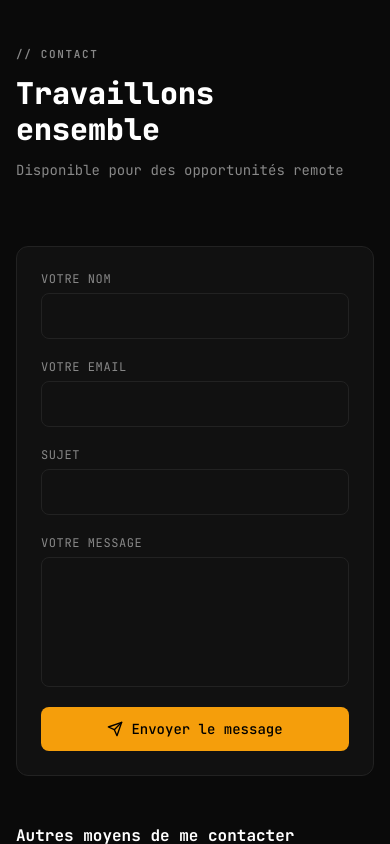
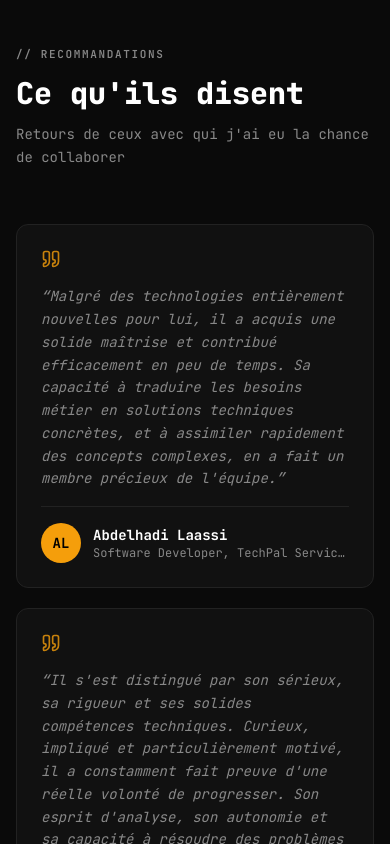
Before and after one commit to Gninho-silue/silue.dev, a Next.js app: page / in a window 390 px wide. Shown: the part 10440-11284 px from the top of the page. Built offline with nearby package versions, Linux system fonts and the light colour scheme.

Commit message:
feat: add testimonials section with recommendations grid

```diff
--- a/app/page.tsx
+++ b/app/page.tsx
@@ -5,6 +5,7 @@ import AboutSection from '@/components/sections/AboutSection';
 import StackSection from '@/components/sections/StackSection';
 import ProjectsSection from '@/components/sections/ProjectsSection';
 import ExperienceSection from '@/components/sections/ExperienceSection';
+import TestimonialsSection from '@/components/sections/TestimonialsSection';
 import ContactSection from '@/components/sections/ContactSection';
 import JobPilotBanner from '@/components/ui/JobPilotBanner';
 
@@ -18,6 +19,7 @@ export default function Home() {
         <StackSection />
         <ProjectsSection />
         <ExperienceSection />
+        <TestimonialsSection />
         <ContactSection />
       </main>
       <Footer />
--- a/components/layout/Navbar.tsx
+++ b/components/layout/Navbar.tsx
@@ -8,7 +8,7 @@ import ThemeToggle from '@/components/ui/ThemeToggle';
 import LanguageToggle from '@/components/ui/LanguageToggle';
 import CVDownloadDropdown from '@/components/ui/CVDownloadDropdown';
 
-const NAV_SECTIONS = ['about', 'stack', 'projects', 'experience', 'contact'] as const;
+const NAV_SECTIONS = ['about', 'stack', 'projects', 'experience', 'testimonials', 'contact'] as const;
 
 export default function Navbar() {
   const t = useTranslations('nav');
--- /dev/null
+++ b/components/sections/TestimonialsSection.tsx
@@ -0,0 +1,99 @@
+'use client';
+
+import { useRef } from 'react';
+import { Quote } from 'lucide-react';
+import { motion, useInView, type Variants } from 'framer-motion';
+import { useTranslations } from 'next-intl';
+import { testimonials, type Testimonial } from '@/content/testimonials';
+
+// ─── Framer variants ──────────────────────────────────────────────────────────
+
+const fadeUp: Variants = {
+  hidden:  { opacity: 0, y: 24 },
+  visible: { opacity: 1, y: 0, transition: { duration: 0.4, ease: 'easeOut' } },
+};
+
+// ─── Testimonial card ─────────────────────────────────────────────────────────
+
+function TestimonialCard({ testimonial, index }: { testimonial: Testimonial; index: number }) {
+  const ref = useRef<HTMLDivElement>(null);
+  const isInView = useInView(ref, { once: true, margin: '-40px' });
+  const t = useTranslations();
+
+  const tKey = testimonial.id
+    .replace(/-([a-z])/g, (_: string, c: string) => c.toUpperCase());
+
+  return (
+    <motion.div
+      ref={ref}
+      variants={fadeUp}
+      initial="hidden"
+      animate={isInView ? 'visible' : 'hidden'}
+      transition={{ delay: index * 0.1 }}
+      className="flat-card flex flex-col gap-4 p-6"
+    >
+      <Quote className="h-5 w-5 text-[var(--accent)] opacity-80" aria-hidden />
+
+      <p className="font-mono text-sm text-[var(--text-secondary)] leading-relaxed italic">
+        &ldquo;{t(`testimonials.${tKey}.quote` as Parameters<typeof t>[0])}&rdquo;
+      </p>
+
+      <div className="flex items-center gap-3 mt-auto pt-4 border-t border-[var(--border)]">
+        <div className="flex h-10 w-10 shrink-0 items-center justify-center rounded-full bg-[var(--accent)] text-black font-mono text-sm font-bold">
+          {testimonial.initials}
+        </div>
+        <div className="min-w-0">
+          <p className="font-mono text-sm font-bold text-[var(--text-primary)] truncate">
+            {testimonial.name}
+          </p>
+          <p className="font-mono text-xs text-[var(--text-secondary)] truncate">
+            {testimonial.role}, {testimonial.organization}
+          </p>
+        </div>
+      </div>
+    </motion.div>
+  );
+}
+
+// ─── Main section ─────────────────────────────────────────────────────────────
+
+export default function TestimonialsSection() {
+  const t = useTranslations('testimonials');
+  const headerRef = useRef<HTMLDivElement>(null);
+  const isHeaderInView = useInView(headerRef, { once: true, margin: '-60px' });
+
+  return (
+    <section
+      id="testimonials"
+      className="relative py-24 md:py-32 bg-[var(--bg)]"
+    >
+      <div className="relative z-10 w-full max-w-7xl mx-auto px-4 sm:px-6 lg:px-8">
+
+        {/* ── Header ── */}
+        <motion.div
+          ref={headerRef}
+          variants={fadeUp}
+          initial="hidden"
+          animate={isHeaderInView ? 'visible' : 'hidden'}
+          className="flex flex-col gap-3 mb-14"
+        >
+          <p className="section-label">{'// '}{t('label')}</p>
+          <h2 className="font-mono font-black text-3xl md:text-4xl text-[var(--text-primary)]">
+            {t('title')}
+          </h2>
+          <p className="font-mono text-sm text-[var(--text-secondary)] max-w-xl leading-relaxed">
+            {t('subtitle')}
+          </p>
+        </motion.div>
+
+        {/* ── Grid ── */}
+        <div className="grid grid-cols-1 md:grid-cols-2 gap-5 max-w-4xl">
+          {testimonials.map((testimonial, i) => (
+            <TestimonialCard key={testimonial.id} testimonial={testimonial} index={i} />
+          ))}
+        </div>
+
+      </div>
+    </section>
+  );
+}
--- /dev/null
+++ b/content/testimonials.ts
@@ -0,0 +1,27 @@
+export interface Testimonial {
+  id: string;
+  name: string;
+  role: string;
+  organization: string;
+  quoteKey: string;
+  initials: string;
+}
+
+export const testimonials: Testimonial[] = [
+  {
+    id: 'abdelhadi-laassi',
+    name: 'Abdelhadi Laassi',
+    role: 'Software Developer',
+    organization: 'TechPal Services',
+    quoteKey: 'testimonials.abdelhadiLaassi.quote',
+    initials: 'AL',
+  },
+  {
+    id: 'tarik-boudaa',
+    name: 'Pr. Tarik Boudaa',
+    role: 'Enseignant Chercheur',
+    organization: 'ENSA Al Hoceima',
+    quoteKey: 'testimonials.tarikBoudaa.quote',
+    initials: 'TB',
+  },
+];
--- a/messages/en.json
+++ b/messages/en.json
@@ -4,6 +4,7 @@
     "stack": "Stack",
     "projects": "Projects",
     "experience": "Experience",
+    "testimonials": "Recommendations",
     "contact": "Contact",
     "downloadCV": "Download Resume",
     "cvFrench": "Version Française",
@@ -162,6 +163,17 @@
       "python": "Complete Python Training"
     }
   },
+  "testimonials": {
+    "label": "RECOMMENDATIONS",
+    "title": "What people say",
+    "subtitle": "Feedback from people I had the chance to work with",
+    "abdelhadiLaassi": {
+      "quote": "Despite working with technologies entirely new to him, he acquired a solid understanding and contributed effectively in a short period of time. His ability to translate business requirements into practical technical solutions, and to quickly grasp complex concepts, made him a valuable member of the team."
+    },
+    "tarikBoudaa": {
+      "quote": "He distinguished himself through his seriousness, rigor, and solid technical skills. Curious, committed and particularly motivated, he consistently demonstrated a genuine desire to grow. His analytical mindset, autonomy and ability to solve complex problems are undeniable strengths."
+    }
+  },
   "contact": {
     "label": "CONTACT",
     "sectionTitle": "Let's work together",
--- a/messages/fr.json
+++ b/messages/fr.json
@@ -4,6 +4,7 @@
     "stack": "Stack",
     "projects": "Projets",
     "experience": "Expérience",
+    "testimonials": "Recommandations",
     "contact": "Contact",
     "downloadCV": "Télécharger le CV",
     "cvFrench": "Version Française",
@@ -162,6 +163,17 @@
       "python": "Python Formation Complète"
     }
   },
+  "testimonials": {
+    "label": "RECOMMANDATIONS",
+    "title": "Ce qu'ils disent",
+    "subtitle": "Retours de ceux avec qui j'ai eu la chance de collaborer",
+    "abdelhadiLaassi": {
+      "quote": "Malgré des technologies entièrement nouvelles pour lui, il a acquis une solide maîtrise et contribué efficacement en peu de temps. Sa capacité à traduire les besoins métier en solutions techniques concrètes, et à assimiler rapidement des concepts complexes, en a fait un membre précieux de l'équipe."
+    },
+    "tarikBoudaa": {
+      "quote": "Il s'est distingué par son sérieux, sa rigueur et ses solides compétences techniques. Curieux, impliqué et particulièrement motivé, il a constamment fait preuve d'une réelle volonté de progresser. Son esprit d'analyse, son autonomie et sa capacité à résoudre des problèmes complexes constituent des atouts indéniables."
+    }
+  },
   "contact": {
     "label": "CONTACT",
     "sectionTitle": "Travaillons ensemble",
```
